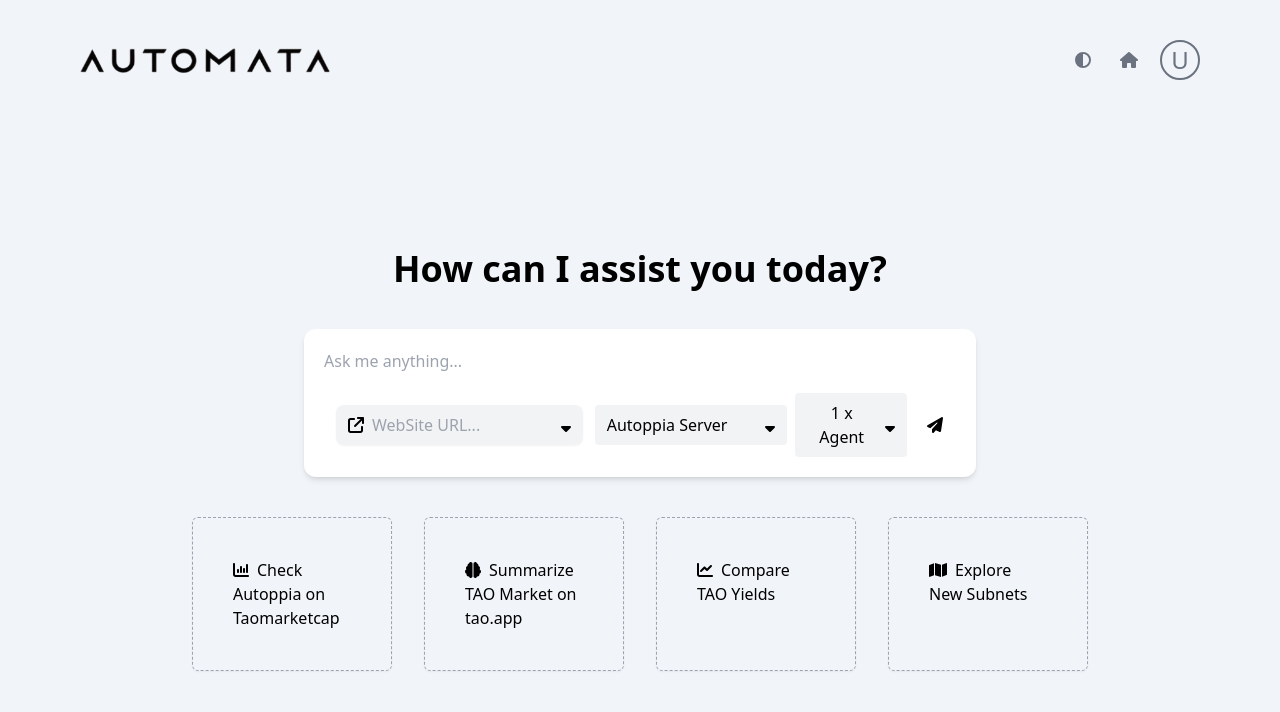
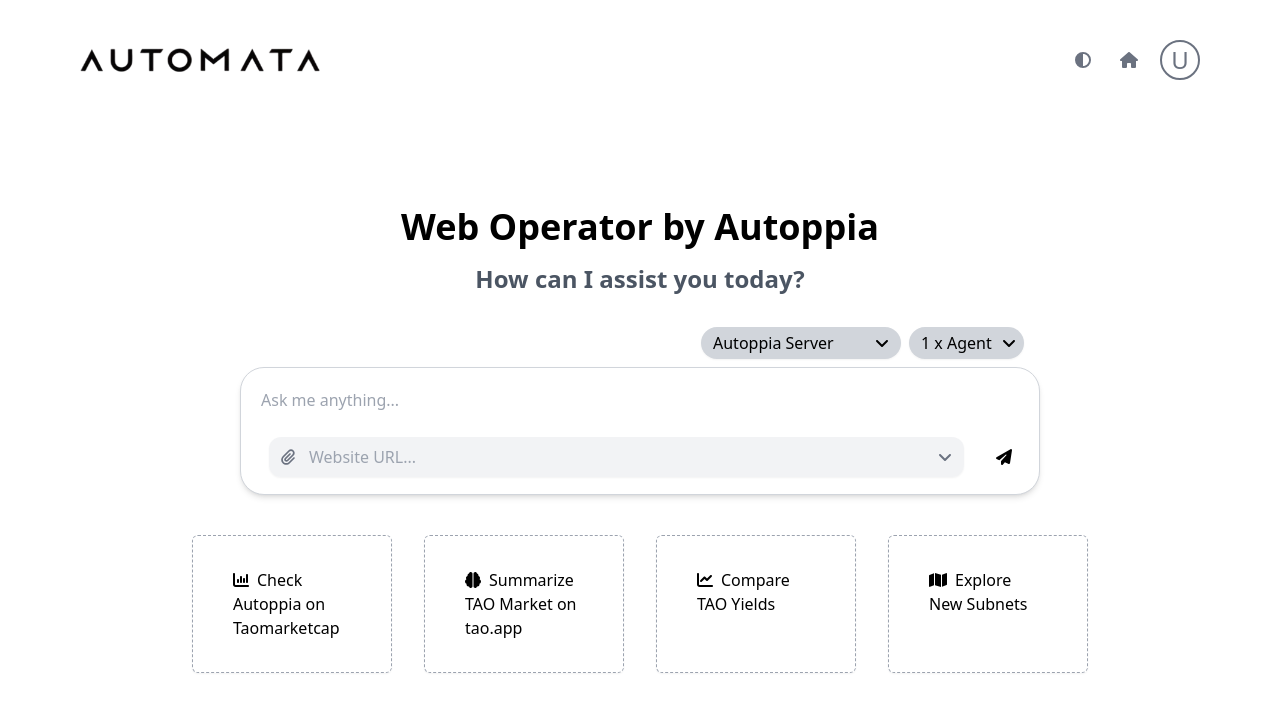
Before and after one commit to autoppia/autoppia_web_operator, a React (Create React App) app in the folder frontend/: page / in a window 1280 px wide. Shown: the top 712 px of the page. Built offline with nearby package versions, Linux system fonts and the light colour scheme.

Commit message:
Update landing page

```diff
--- a/frontend/src/pages/landing.tsx
+++ b/frontend/src/pages/landing.tsx
@@ -1,44 +1,35 @@
-import React, { useEffect, useState } from "react";
+import React, { useState } from "react";
 import { useNavigate } from "react-router-dom";
 import { useDispatch } from "react-redux";
 import { FontAwesomeIcon } from "@fortawesome/react-fontawesome";
 import {
-  faExternalLink,
   faHome,
   faPaperPlane,
-  faSortDesc,
+  faPaperclip,
+  faAngleDown,
 } from "@fortawesome/free-solid-svg-icons";
 
 import ToggleTheme from "../components/toggleTheme";
-import WebsiteItem from "../components/websiteItem";
 import { initializeSocket } from "../utils/socket";
 import { websites, examplePrompts } from "../utils/mock/mockDB";
-import { I_WebSiteUrl } from "../utils/types";
 import { resetChat, addTask } from "../redux/chatSlice";
 import { resetSocket } from "../redux/socketSlice";
 
 const apiUrl = process.env.REACT_APP_API_URL;
 
 function Landing(): React.ReactElement {
-  const [webURL, setWebURL] = useState("");
-  const [showDropDown, setShowDropDown] = useState(false);
-  const [selectedURL, setSelectedURL] = useState("");
   const [prompt, setPrompt] = useState("");
   const [agentCount, setAgentCount] = useState(1);
   const [network, setNetwork] = useState("Autoppia");
-  const [filteredWebSites, setFilteredWebSites] = useState<I_WebSiteUrl[]>([]);
+  const [initialUrl, setInitialUrl] = useState("");
 
   const navigate = useNavigate();
   const dispatch = useDispatch();
 
-  //===========================================Handlers========================================
-
-  //On change the input (prompt)
-  const handleChangePrompt = (event: React.ChangeEvent<HTMLInputElement>) => {
-    setPrompt(event.target.value);
+  const returnHome = () => {
+    window.location.href = "https://autoppia.com/";
   };
 
-  //On Enter key down of the input (prompt)
   const handleKeyDown = (event: React.KeyboardEvent<HTMLInputElement>) => {
     if (event.key === "Enter") {
       handleSubmit();
@@ -46,31 +37,6 @@
     }
   };
 
-  //On change the input (webURL)
-  const handleChangeWebURL = (event: React.ChangeEvent<HTMLInputElement>) => {
-    setWebURL(event.target.value);
-    handleFilter(event);
-  };
-
-  //const filter
-  const handleFilter = (event: React.ChangeEvent<HTMLInputElement>) => {
-    const input = event.target.value;
-    setFilteredWebSites(
-      websites.filter(
-        (item: I_WebSiteUrl) =>
-          item.title.toLowerCase().indexOf(input.toLowerCase()) >= 0
-      )
-    );
-  };
-
-  //On click the Item of the dropdown
-  const handleClickWebSiteItem = (url: string, name: string) => {
-    setWebURL(name);
-    setSelectedURL(url);
-    setShowDropDown(false);
-  };
-
-  //Navigate to next page
   const handleSubmit = async () => {
     try {
       const res = await fetch(`${apiUrl}/operator`, {
@@ -92,7 +58,7 @@
           const socket = initializeSocket(dispatch, endpoint);
           socket.emit("new-task", {
             task: prompt,
-            url: selectedURL,
+            url: initialUrl,
           });
         });
         navigate("/home");
@@ -105,64 +71,8 @@
     }
   };
 
-  const returnHome = () => {
-    window.location.href = "https://autoppia.com/";
-  };
-  //===============================================================================================
-
-  //==================================Life Cycle==========================
-  //when the Prop(webURL) change
-  useEffect(() => {
-    if (webURL.length > 0) {
-      setShowDropDown(true);
-    } else {
-      setShowDropDown(false);
-    }
-  }, [webURL]);
-
-  useEffect(() => {
-    if (!selectedURL && webURL.length > 0) {
-      setShowDropDown(true);
-    } else {
-      setShowDropDown(false);
-    }
-  }, [selectedURL]);
-
-  useEffect(() => {
-    window.addEventListener("click", (event) => {
-      const agentCountButton = document.getElementById("agentCountButton");
-      const agentCountMenu = document.getElementById("agentCountMenu");
-      if (
-        !agentCountButton?.contains(event.target as Node) &&
-        !agentCountMenu?.contains(event.target as Node)
-      ) {
-        agentCountMenu?.classList.add("hidden");
-      }
-
-      const accountMenuButton = document.getElementById("accountMenuButton");
-      const accountMenu = document.getElementById("accountMenu");
-      if (
-        !accountMenuButton?.contains(event.target as Node) &&
-        !accountMenuButton?.contains(event.target as Node)
-      ) {
-        accountMenu?.classList.add("hidden");
-      }
-    });
-  }, []);
-
-  const handleDropDown = (id: string) => {
-    document.getElementById(id)?.classList.toggle("hidden");
-  };
-
-  const handleDropDownMenu = (id: string, val: number | string) => {
-    if (id === "agentCountMenu") setAgentCount(val as number);
-    if (id === "networkMenu") setNetwork(val as string);
-    const menu = document.getElementById(id);
-    menu?.classList.add("hidden");
-  };
-
   return (
-    <div className="dark:bg-[#050608] bg-[#f1f5f9] w-[100vw] h-[100vh] flex relative overflow-auto">
+    <div className="w-[100vw] h-[100vh] flex relative overflow-auto">
       <div className="fixed w-full h-full hidden dark:block">
         <img
           src="./assets/images/bg/dark-bg.png"
@@ -170,19 +80,17 @@
           className="w-full h-full"
         ></img>
       </div>
-      <div
-        className={"flex flex-col px-10 lg:px-10 xl:px-20 flex-grow h-full relative w-[100vw]"}
-      >
+      <div className="flex flex-col px-10 lg:px-10 xl:px-20 flex-grow h-full relative w-[100vw]">
         <div className="relative flex justify-between items-center mt-10 mb-10">
           <img
             src="./assets/images/logos/main_dark.png"
             alt="dark logo"
-            className="h-[20px] md:h-[25px] dark:block hidden"
+            className="h-[20px] md:h-[24px] dark:block hidden"
           />
           <img
             src="./assets/images/logos/main.png"
             alt="main logo"
-            className="h-[20px] md:h-[25px] dark:hidden block"
+            className="h-[20px] md:h-[24px] dark:hidden block"
           />
           <div className="flex items-center ms-2 md:ms-0">
             <ToggleTheme />
@@ -198,138 +106,116 @@
           </div>
         </div>
         <div className="flex flex-col justify-center items-center flex-grow">
-          <h1 className="w-full text-center mb-10 text-3xl md:text-4xl font-semibold dark:text-white">
+          <h1 className="w-full text-center mb-4 text-3xl md:text-4xl font-semibold dark:text-white">
+            Web Operator by Autoppia
+          </h1>
+          <p className="w-full text-center mb-8 text-xl md:text-2xl font-semibold text-gray-600 dark:text-gray-300">
             How can I assist you today?
-          </h1>
-          <div className="flex flex-col p-5  bg-white rounded-xl w-[100%] lg:w-[60%] self-center shadow-md ">
-            <div className="flex items-center">
+          </p>
+          <div className="flex justify-end w-[100%] lg:w-[800px] mb-2 me-8">
+            <label>
+              <div className="relative w-full">
+                <select
+                  name="network"
+                  id="network"
+                  className="w-full rounded-full shadow-sm py-1 ps-3 pe-8 bg-gray-300 appearance-none -webkit-appearance-none -moz-appearance-none"
+                  defaultValue="Autoppia"
+                  onChange={(e) => setNetwork(e.target.value)}
+                >
+                  <option value="Autoppia">Autoppia Server</option>
+                  <option value="Bittensor">Bittensor s36 Miners</option>
+                </select>
+                <span className="absolute inset-y-0 right-3 flex items-center pointer-events-none">
+                  <FontAwesomeIcon
+                    icon={faAngleDown}
+                  />
+                </span>
+              </div>
+            </label>
+            <label className="ms-2">
+              <div className="relative w-full">
+                <select
+                  name="agentCount"
+                  id="agentCount"
+                  className="w-full rounded-full shadow-sm py-1 ps-3 pe-8 bg-gray-300 appearance-none -webkit-appearance-none -moz-appearance-none"
+                  defaultValue={1}
+                  onChange={(e) => setAgentCount(parseInt(e.target.value))}
+                >
+                  <option value={1}>1 x Agent</option>
+                  <option value={2}>2 x Agent</option>
+                  <option value={4}>4 x Agent</option>
+                </select>
+                <span className="absolute inset-y-0 right-2 flex items-center pointer-events-none">
+                  <FontAwesomeIcon
+                    icon={faAngleDown}
+                  />
+                </span>
+              </div>
+            </label>
+          </div>
+          <div className="flex flex-col p-3 bg-white rounded-3xl w-[100%] lg:w-[800px] self-center shadow-md border border-gray-300 group focus-within:shadow-lg focus-within:border-gray-500">
+            <div className="flex items-start flex-grow">
               {" "}
               <input
-                className="border-none outline-none flex-grow"
+                className="border-none outline-none flex-grow text-gray-900 p-2"
                 placeholder="Ask me anything..."
                 value={prompt}
-                onChange={handleChangePrompt}
+                onChange={(e) => setPrompt(e.target.value)}
                 onKeyDown={handleKeyDown}
-              // onFocus={handleUnfocusedWebURL}
-              ></input>
+              />
               <div
-                className=" hover:bg-gray-100 rounded-full w-[50px] h-[50px] flex md:hidden justify-center items-center transition-all duration-200 cursor-pointer"
+                className="hover:bg-gray-100 rounded-full w-[50px] h-[50px] flex md:hidden justify-center items-center transition-all duration-200 cursor-pointer"
                 onClick={handleSubmit}
               >
                 <FontAwesomeIcon icon={faPaperPlane} />
               </div>
             </div>
 
-            <div className="flex flex-col md:flex-row justify-between mt-5 items-center">
-              <div className="flex flex-grow w-[100%] md:w-auto mb-3 md:mb-0 mx-1 min-[500px]:mx-3 bg-gray-200/50 px-1 py-2 rounded-lg shadow-sm items-center relative">
-                <FontAwesomeIcon
-                  icon={faExternalLink}
-                  className="ms-2 me-2 max-[400px]:hidden"
-                />
-                <input
-                  className="bg-transparent w-full outline-none border-none"
-                  placeholder="WebSite URL..."
-                  value={webURL}
-                  onChange={handleChangeWebURL}
-                  onKeyDown={handleKeyDown}
-                // onBlur={handleUnfocusedWebURL}
-                />
-                <FontAwesomeIcon
-                  icon={faSortDesc}
-                  className="ms-2 me-2 cursor-pointer"
-                />
-                <div className={`overflow-hidden mt-2 absolute top-full left-0 bg-gray-50 shadow-xl w-full rounded-lg ${showDropDown ? "h-auto p-5 max-[500px]:p-1 " : "h-0 p-0"}`}>
-                  {filteredWebSites.map((item: I_WebSiteUrl, index: number) => (
-                    <WebsiteItem
-                      key={item.title + index}
-                      title={item.title}
-                      icon={item.icon}
-                      url={item.url}
-                      onClick={handleClickWebSiteItem}
+            <div className="flex flex-col md:flex-row justify-between mt-3 items-center">
+              <label className="w-full">
+                <div className="relative ms-4 me-4">
+                  <span className="absolute inset-y-0 left-3 flex items-center pointer-events-none">
+                    <FontAwesomeIcon
+                      icon={faPaperclip}
+                      className="text-gray-500"
                     />
+                  </span>
+                  <input
+                    type="text"
+                    id="website"
+                    list="websiteList"
+                    placeholder="Website URL..."
+                    className="w-full border-none outline-none rounded-xl border-gray-300 shadow-sm px-10 py-2 bg-gray-200/50 [&::-webkit-calendar-picker-indicator]:opacity-0"
+                    onChange={(e) => setInitialUrl(e.target.value)}
+                  />
+                  <span className="absolute inset-y-0 right-3 flex items-center pointer-events-none">
+                    <FontAwesomeIcon
+                      icon={faAngleDown}
+                      className="text-gray-500"
+                    />
+                  </span>
+                </div>
+
+                <datalist id="websiteList">
+                  {websites.map((website, index) => (
+                    <option key={`website_${index}`} value={website.url}>{website.title}</option>
                   ))}
-                </div>
-              </div>
-              <div className="relative flex flex-grow  w-[100%] md:w-auto mb-3 md:mb-0 justify-center items-center md:mr-1">
-                <button
-                  id="networkButton"
-                  className="bg-gray-200/50 w-full min-w-48 px-3 py-2 rounded flex justify-between items-center md:mr-1"
-                  onClick={() => handleDropDown("networkMenu")}
-                >
-                  <span className="me-2">
-                    {network === "Autoppia"
-                      ? "Autoppia Server"
-                      : "Bittensor s36 Miners"}
-                  </span>
-                  <FontAwesomeIcon icon={faSortDesc} />
-                </button>
-                <div
-                  id="networkMenu"
-                  className="hidden absolute right-0 mt-2 w-48 bg-white border border-gray-300 rounded shadow-lg"
-                >
-                  <div
-                    className="hover:bg-gray-200 cursor-pointer p-1  flex items-center border-b-[1px]"
-                    onClick={() =>
-                      handleDropDownMenu("networkMenu", "Autoppia")
-                    }
-                  >
-                    Autoppia Server
-                  </div>
-                  <div
-                    className="hover:bg-gray-200 cursor-pointer p-1  flex items-center border-b-[1px]"
-                    onClick={() =>
-                      handleDropDownMenu("networkMenu", "Bittensor")
-                    }
-                  >
-                    Bittensor s36 Miners
-                  </div>
-                </div>
-              </div>
-              <div className="relative flex flex-grow w-[100%] md:w-auto mb-3 md:mb-0 justify-center items-center md:mr-1">
-                <button
-                  id="agentCountButton"
-                  className="bg-gray-200/50 w-full min-w-28 px-3 py-2 rounded flex justify-between items-center md:mr-1"
-                  onClick={() => handleDropDown("agentCountMenu")}
-                >
-                  <span className="me-2">{agentCount} x Agent</span>
-                  <FontAwesomeIcon icon={faSortDesc} />
-                </button>
-                <div
-                  id="agentCountMenu"
-                  className="hidden absolute right-0 mt-2 w-28 bg-white border border-gray-300 rounded shadow-lg"
-                >
-                  <div
-                    className="hover:bg-gray-200 cursor-pointer p-1  flex items-center border-b-[1px]"
-                    onClick={() => handleDropDownMenu("agentCountMenu", 1)}
-                  >
-                    1 x Agent
-                  </div>
-                  <div
-                    className="hover:bg-gray-200 cursor-pointer p-1  flex items-center border-b-[1px]"
-                    onClick={() => handleDropDownMenu("agentCountMenu", 2)}
-                  >
-                    2 x Agent
-                  </div>
-                  <div
-                    className="hover:bg-gray-200 cursor-pointer p-1  flex items-center border-b-[1px]"
-                    onClick={() => handleDropDownMenu("agentCountMenu", 4)}
-                  >
-                    4 x Agent
-                  </div>
-                </div>
-              </div>
+                </datalist>
+              </label>
+
               <div
-                className=" hover:bg-gray-100 rounded-full w-[50px] h-[50px] hidden justify-center items-center transition-all duration-200 cursor-pointer md:flex"
+                className="hover:bg-gray-100 rounded-full w-[50px] h-[50px] hidden justify-center items-center transition-all duration-200 cursor-pointer md:flex"
                 onClick={handleSubmit}
               >
                 <FontAwesomeIcon icon={faPaperPlane} />
               </div>
             </div>
           </div>
-          <div className="grid grid-cols-1 md:grid-cols-2 lg:grid-cols-4 w-full xl:w-[80%] self-center mt-10 gap-8">
+
+          <div className="grid grid-cols-1 md:grid-cols-2 lg:grid-cols-4 w-full xl:w-[80%] self-center mt-10 mb-10 gap-4 md:gap-8">
             {examplePrompts.map((item, index) => (
               <div
-                className="border-[1px] border-gray-400 border-dashed shadow-sm p-10 rounded-md cursor-pointer hover:-translate-y-2 hover:shadow-lg transition-all duration-200 dark:text-white"
+                className="border-[1px] border-gray-400 border-dashed shadow-sm px-10 py-8 rounded-md cursor-pointer hover:-translate-y-2 hover:shadow-lg transition-all duration-200 dark:text-white"
                 key={`example_prompt_${index}`}
                 onClick={() => setPrompt(item.prompt)}
               >
```
